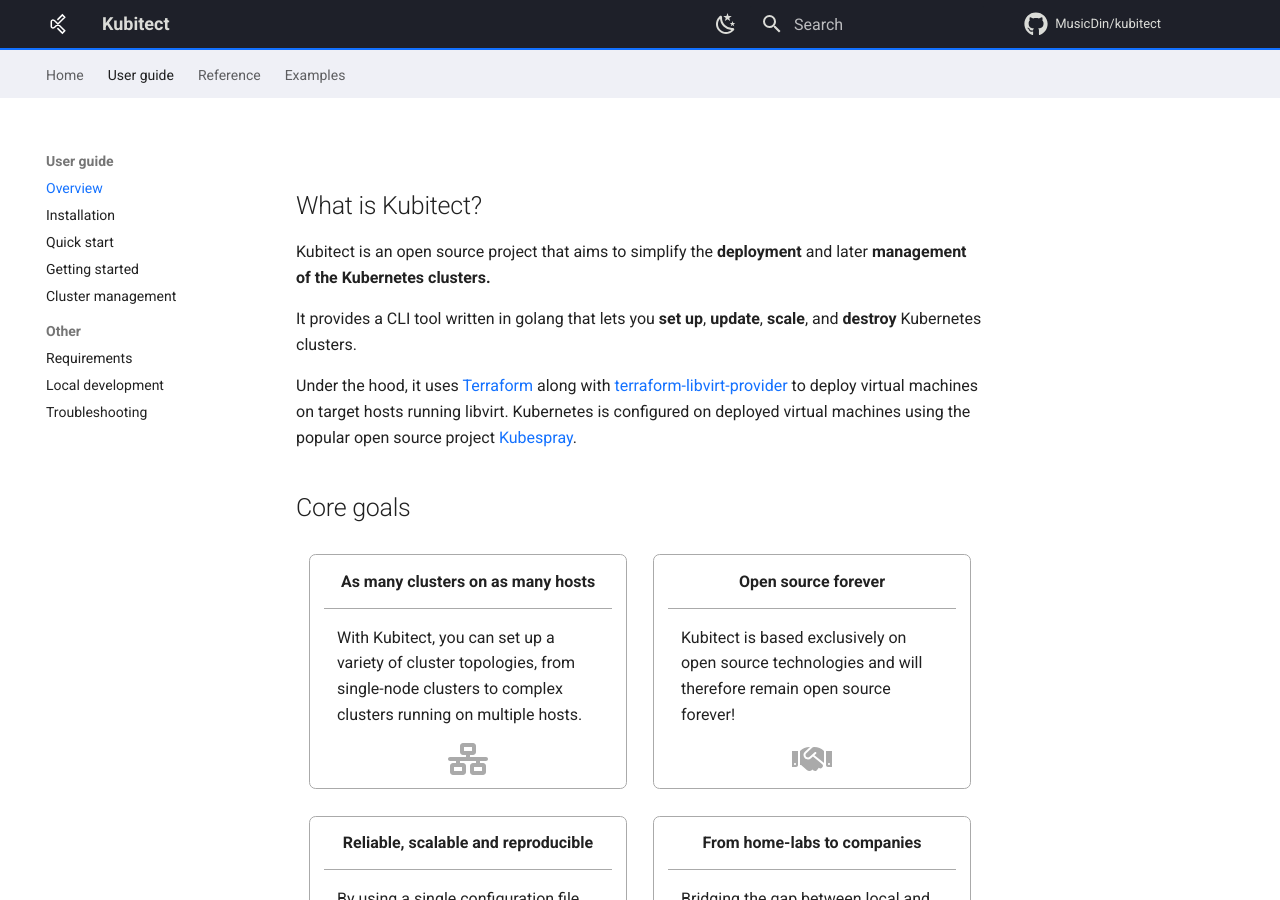
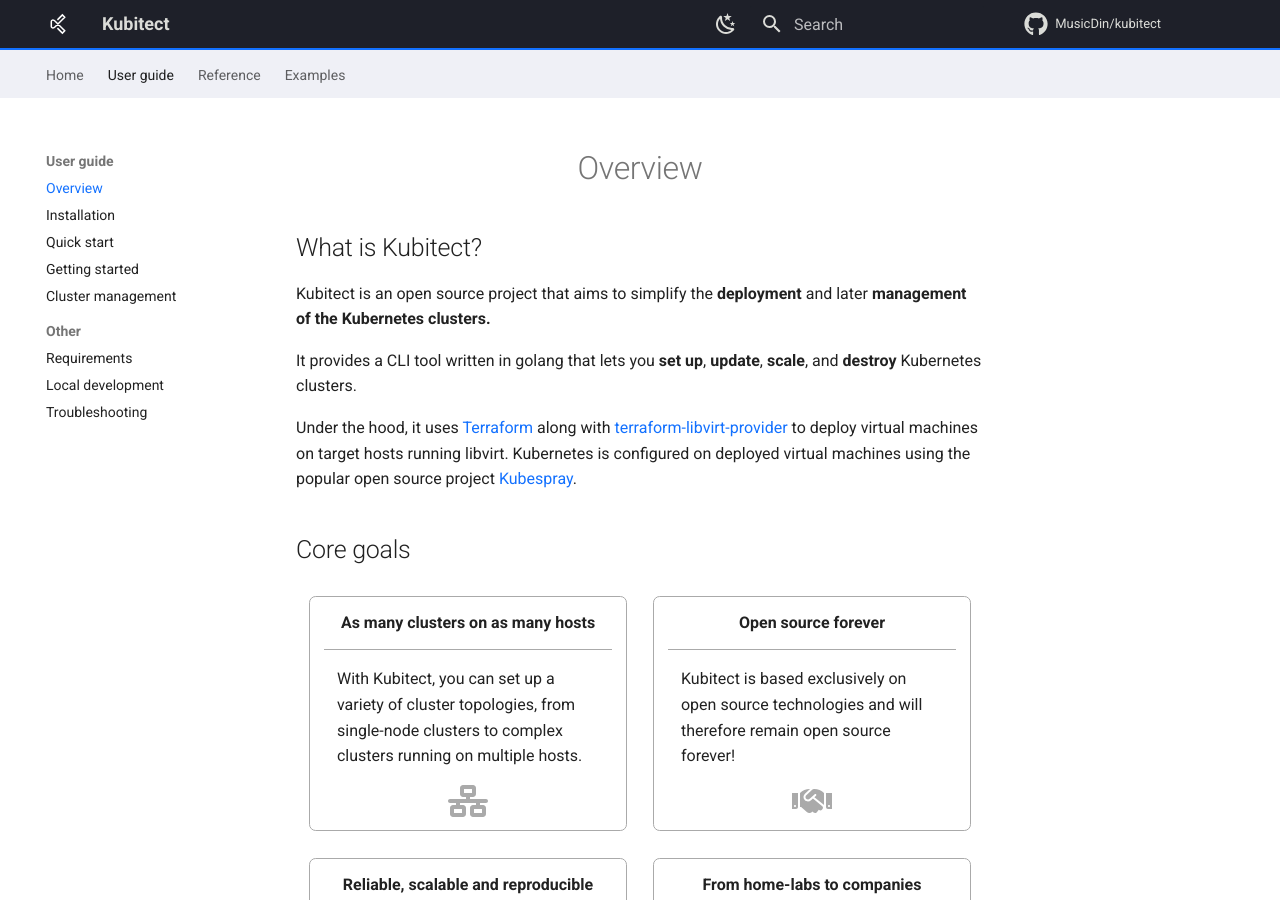
Before and after one commit to MusicDin/kubitect, an MkDocs documentation site: the page built from docs/user-guide/overview.md, in a window 1280 px wide and 900 px high. Built offline with MkDocs 1.6.1 and Material for MkDocs 9.7.7, drawn with Linux system fonts in a browser that asks for light colours; comment, search, counter and statistics services are not loaded.

Commit message:
Correct stylesheet ref locations and overrides html structure

```diff
--- a/docs/theme/overrides/home.html
+++ b/docs/theme/overrides/home.html
@@ -1,9 +1,6 @@
 {% extends "base.html" %}
-{% block tabs %}
-{{ super() }}
-{% endblock %}
-{% block content %}
 
+{% block extrahead %}
     <!-- import custom css -->
     <link rel="stylesheet" href="assets/stylesheets/home.css">
     <link rel="stylesheet" href="assets/stylesheets/tailwind.css">
@@ -15,7 +12,13 @@
     <link rel="preconnect" href="https://fonts.googleapis.com">
     <link rel="preconnect" href="https://fonts.gstatic.com" crossorigin>
     <link rel="stylesheet" href="https://fonts.googleapis.com/css2?family=Inconsolata:wght@200;300;400;500;600;700;800;900&family=Ubuntu:ital,wght@0,300;0,400;0,500;0,700;1,300;1,400;1,500;1,700&display=swap">
+{% endblock %}
 
+{% block tabs %}
+    {{ super() }}
+{% endblock %}
+
+{% block content %}
     <!-- main flex container of the page, overflows topbar -->
     <div id="main-box" class="flex flex-row flex-grow flex-wrap w-full overflow-auto items-center">
 
@@ -87,7 +90,7 @@
         </div>
 
     </div>
+{% endblock %}
 
-{% endblock %}
 {% block footer %}
 {% endblock %}
--- a/docs/theme/overrides/overview.html
+++ b/docs/theme/overrides/overview.html
@@ -1,10 +1,15 @@
 {% extends "base.html" %}
+
+{% block extrahead %}
+    <link rel="stylesheet" href="/assets/stylesheets/overview.css">
+{% endblock %}
+
 {% block tabs %}
     {{ super() }}
 {% endblock %}
+
 {% block content %}
-
-<link rel="stylesheet" href="/assets/stylesheets/overview.css">
+    <h1 align="center">Overview</h1>
 
     <h2>What is Kubitect?</h2>
 
@@ -137,8 +142,8 @@
             <span>Any new ideas? <a href="https://github.com/MusicDin/kubitect/issues/new">Open an issue.</a></span>
         </div>
     </div>
+{% endblock %}
 
-{% endblock %}
 {% block footer %}
     {{ super() }}
 {% endblock %}
```
Lines whose indentation alone changed are shown as unchanged.
